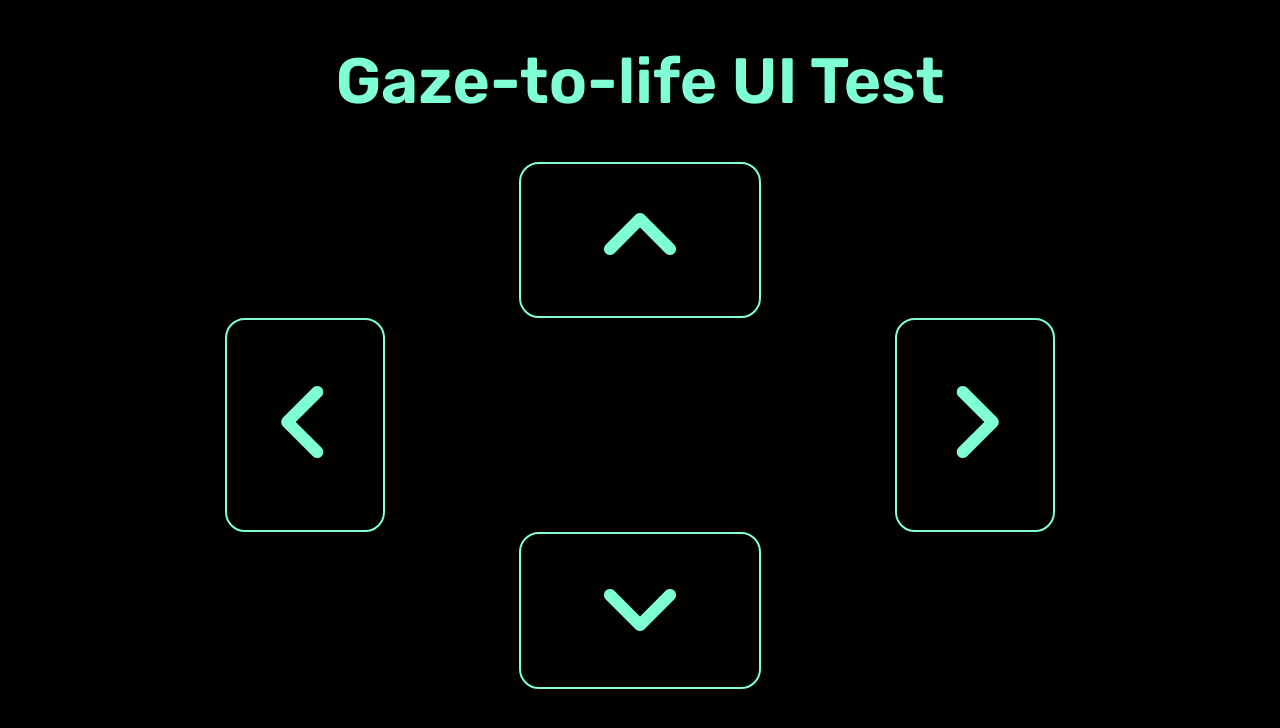
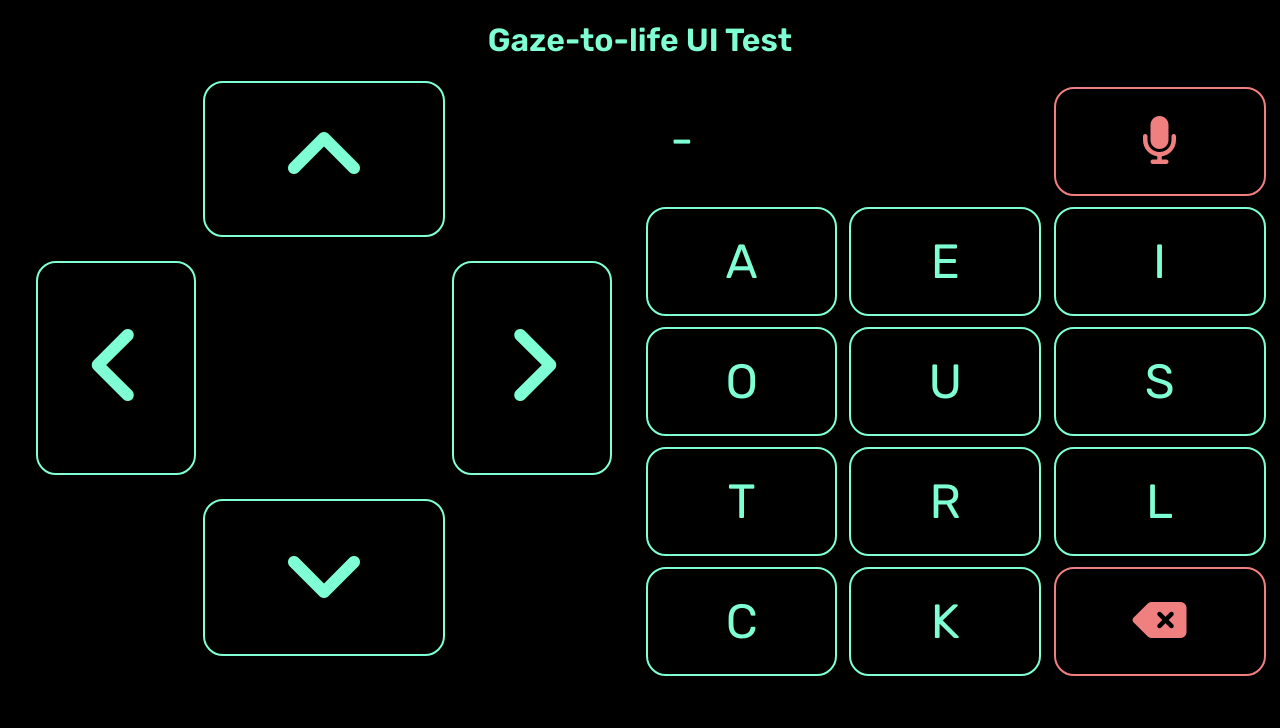
Before and after one commit to SuperAce100/eye-controlled-wheelchair-controls, a website: page express/index.html in a window 1280 px wide. Drawn offline with Linux system fonts and the light colour scheme.

Commit message:
Added gaze-to-speech

```diff
--- a/express/index.html
+++ b/express/index.html
@@ -3,6 +3,7 @@
     <title>Gaze-to-life UI Test</title>
     <link rel="stylesheet" href="styles.css">
     <meta charset="utf-8">
+    <script src="scripts.js"></script>
     <script src="https://kit.fontawesome.com/a076d05399.js"></script>
     <link href="https://fonts.googleapis.com/css2?family=Merriweather+Sans:ital,wght@0,300;0,400;0,500;0,600;0,700;0,800;1,300;1,400;1,500;1,600;1,700;1,800&family=Rubik:ital,wght@0,300;0,400;0,500;0,600;0,700;0,800;0,900;1,300;1,400;1,500;1,600;1,700;1,800;1,900&display=swap" rel="stylesheet">
 </head>
@@ -10,19 +11,46 @@
     <h1>
         Gaze-to-life UI Test
     </h1>
-    <button class="up-button vertical-button button">
+    <div class="container">
+        <div class="left-section section">
+            <button class="nav-button up-button vertical-button button">
                 <i class="fas fa-angle-up"></i>
             </button>
             <br>
-    <button class="left-button horizontal-button button">
+            <button class="nav-button left-button horizontal-button button">
                 <i class="fas fa-angle-left"></i>
             </button>
-    <button class="right-button horizontal-button button">
+            <button class="nav-button right-button horizontal-button button">
                 <i class="fas fa-angle-right"></i>
             </button>
             <br>
 
-    <button class="down-button vertical-button button">
+            <button class="nav-button down-button vertical-button button">
                 <i class="fas fa-angle-down"></i>
             </button>
+        </div>
+        <div class="right-section section">
+
+            <div class="letter-grid-container">
+                <div class="spoken" id="speech">-</div>
+                <div class="button accent" id="speak" onclick="speakCurrentWord()">
+                    <i class="fas fa-microphone"></i>
+                </div>
+                <div class="button" id="A" onclick="registerInput(this.id)">A</div>
+                <div class="button" id="E" onclick="registerInput(this.id)">E</div>
+                <div class="button" id="I" onclick="registerInput(this.id)">I</div>
+                <div class="button" id="O" onclick="registerInput(this.id)">O</div>
+                <div class="button" id="U" onclick="registerInput(this.id)">U</div>
+                <div class="button" id="S" onclick="registerInput(this.id)">S</div>
+                <div class="button" id="T" onclick="registerInput(this.id)">T</div>
+                <div class="button" id="R" onclick="registerInput(this.id)">R</div>
+                <div class="button" id="L" onclick="registerInput(this.id)">L</div>
+                <div class="button" id="C" onclick="registerInput(this.id)">C</div>
+                <div class="button" id="K" onclick="registerInput(this.id)">K</div>
+                <div class="button accent" id="delete" onclick="deleteCharacter()">
+                    <i class="fas fa-backspace"></i>
+                </div>
+              </div>
+        </div>
+    </div>
 </body>
--- /dev/null
+++ b/express/scripts.js
@@ -0,0 +1,33 @@
+var currentWord = "";
+
+
+function say(m) {
+  var msg = new SpeechSynthesisUtterance(currentWord);
+  var voices = window.speechSynthesis.getVoices();
+  speechSynthesis.getVoices().forEach(function(voice) {
+    console.log(voice.name, voice.default ? voice.default :'');
+  });
+  msg.voice = voices[16];
+  msg.rate = 0.8;
+  window.speechSynthesis.speak(msg);
+}
+
+function registerInput(clicked_id) {
+  console.log(clicked_id);
+  currentWord = currentWord + clicked_id;
+  console.log(currentWord);
+  document.getElementById("speech").innerHTML = currentWord;
+}
+
+function speakCurrentWord() {
+  console.log(currentWord);
+  say(currentWord);
+  currentWord="";
+  document.getElementById("speech").innerHTML = currentWord;
+}
+
+function deleteCharacter() {
+  currentWord = currentWord.slice(0, -1)
+  document.getElementById("speech").innerHTML = currentWord;
+  console.log(currentWord);
+}
--- a/express/styles.css
+++ b/express/styles.css
@@ -3,11 +3,40 @@ body {
     font-family:"Rubik", Lucida Grande, Verdana, sans-serif;
     color: aquamarine;
     text-align: center;
+
 }
 
 h1 {
     font-weight: 600;
-    font-size: 4em;
+    font-size: 2em;
+}
+
+.container {
+    display: flex;
+    flex-wrap: nowrap;
+}
+
+.section {
+    width: 50%;
+    margin: 0%;
+}
+
+.letter-grid-container {
+    display: grid;
+    grid-template-columns: auto auto auto;
+    padding: 1%;
+    grid-gap: 2%;
+}
+
+.letter-grid-container > div {
+    font-size: 3em;
+    padding: 0.5em;
+}
+
+.spoken {
+    grid-column-start: 1;
+    grid-column-end: 3;
+    text-align: left;
 }
 
 .button {
@@ -17,8 +46,16 @@ h1 {
     background-color: black;
     color: aquamarine;
     font-weight: 400;
+    font-family:"Rubik", Lucida Grande, Verdana, sans-serif;
+}
+
+.accent {
+    color: lightcoral;
+    border-color: lightcoral;
+}
+
+.nav-button {
     font-size: 6em;
-    font-family:"Rubik", Lucida Grande, Verdana, sans-serif;
     padding: 0.5em;
 }
 
@@ -45,7 +82,9 @@ h1 {
 }
 
 .horizontal-button {
-    flex: 1;
+    margin-top: 0.25em;
+    margin-bottom: 0.25em;
+
 }
 
 .right-button {
```
Also changed, not shown: index.js (deleted). Lines whose indentation alone changed are shown as unchanged.
